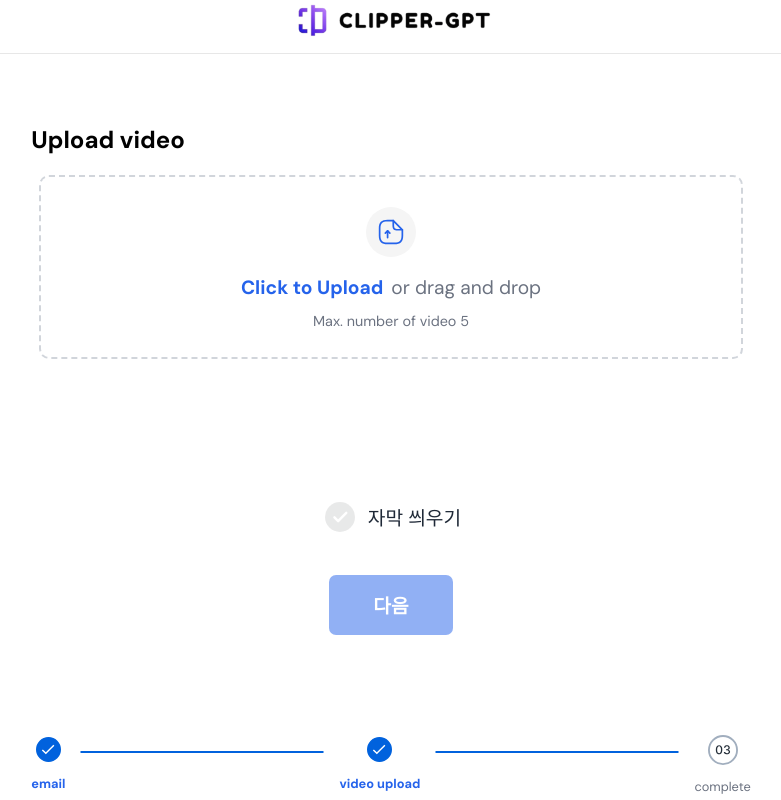
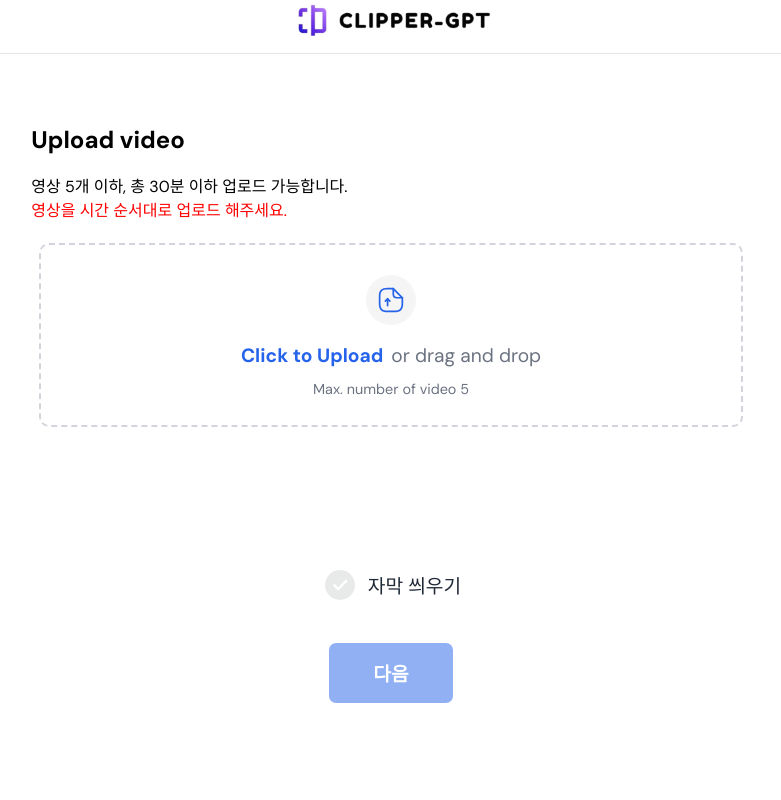
Before and after one commit to aest3ra/Clipper-GPT, a React (Vite) app in the folder client/: page /edit2 in a window 1280 px wide. Shown: the whole page, without its empty margins (249-1030 px from the left). Built offline with nearby package versions, Linux system fonts and the light colour scheme.

Commit message:
[frontend] feat: 설명 추가

```diff
--- a/client/src/pages/edit/GetVideoPage.jsx
+++ b/client/src/pages/edit/GetVideoPage.jsx
@@ -17,7 +17,6 @@ export default function GetVideoPage() {
     const [subtitleChecked, setSubtitleChecked] = useState(false);
     const [isEditingLocation, setIsEditingLocation] = useState(null);
 
-    // 교체 애니메이션 적용 대상 인덱스(두 개) 보관
     const [swappingIndices, setSwappingIndices] = useState([]);
 
     const MAX_TOTAL_SIZE = 2 * 1024 * 1024 * 1024;
@@ -163,9 +162,16 @@ export default function GetVideoPage() {
             )}
 
             <h2 className={styles.title}>Upload video</h2>
+            <div className={styles.notice}>
+            <p className={styles.noticeLine1}>
+                영상 5개 이하, 총 30분 이하 업로드 가능합니다.
+            </p>
+            <p className={styles.noticeLine2}>
+                영상을 시간 순서대로 업로드 해주세요.
+            </p>
+            </div>
 
             {uploadedFiles.length === 0 ? (
-                // 동영상이 하나도 없을 때: 드롭존만 표시
                 <div
                     className={styles.videoInput}
                     onDragOver={(e) => e.preventDefault()}
--- a/client/src/styles/common/Video.module.css
+++ b/client/src/styles/common/Video.module.css
@@ -24,6 +24,29 @@
     width: 100%;
     margin-bottom: 20px;
     margin-left: 40px;
+}
+
+.notice {
+    text-align: left;
+    width: 100%;
+    margin-left: 40px;
+    margin-bottom: 20px;
+}
+
+.noticeLine1 {
+    font-size: 1rem;
+    color: #000000;
+}
+
+.noticeLine2 {
+    color: red;
+    font-size: 1rem;
+}
+
+.noticeLine1,
+.noticeLine2 {
+  margin: 0;
+  line-height: 1.5;
 }
 
 /* Drop Zone */
```
